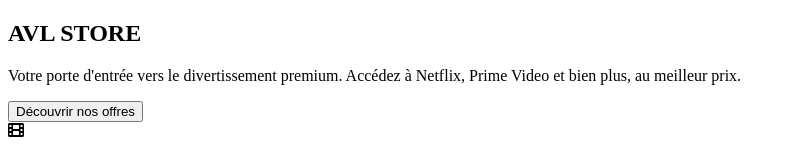
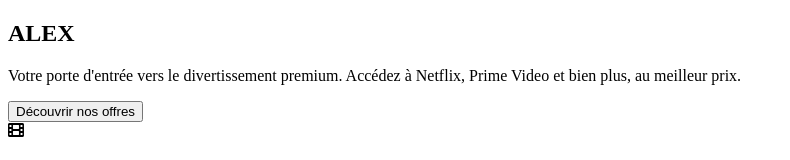
Before and after one commit to Robelais/AVL-STORE-4, a plain HTML site: page index.html in a window 1280 px wide. Shown: the top 160 px of the page, without its empty margins (0-790 px from the left). Drawn offline with Linux system fonts and the light colour scheme; a web font is replaced by a local one.

Commit message:
Update HTML structure and content

```diff
--- a/index.html
+++ b/index.html
@@ -15,7 +15,7 @@
     <div class="stars" id="stars"></div>
 
     <section class="hero">
-        <h1 class="logo floating">AVL STORE</h1>
+        <h1 class="logo floating">ALEX</h1>
         <p class="tagline">Votre porte d'entrée vers le divertissement premium. Accédez à Netflix, Prime Video et bien plus, au meilleur prix.</p>
         <button class="cta-button pulse" onclick="scrollToPlans()">Découvrir nos offres</button>
 
@@ -156,4 +156,5 @@
 
 
 </body>
+
 </html>
```
